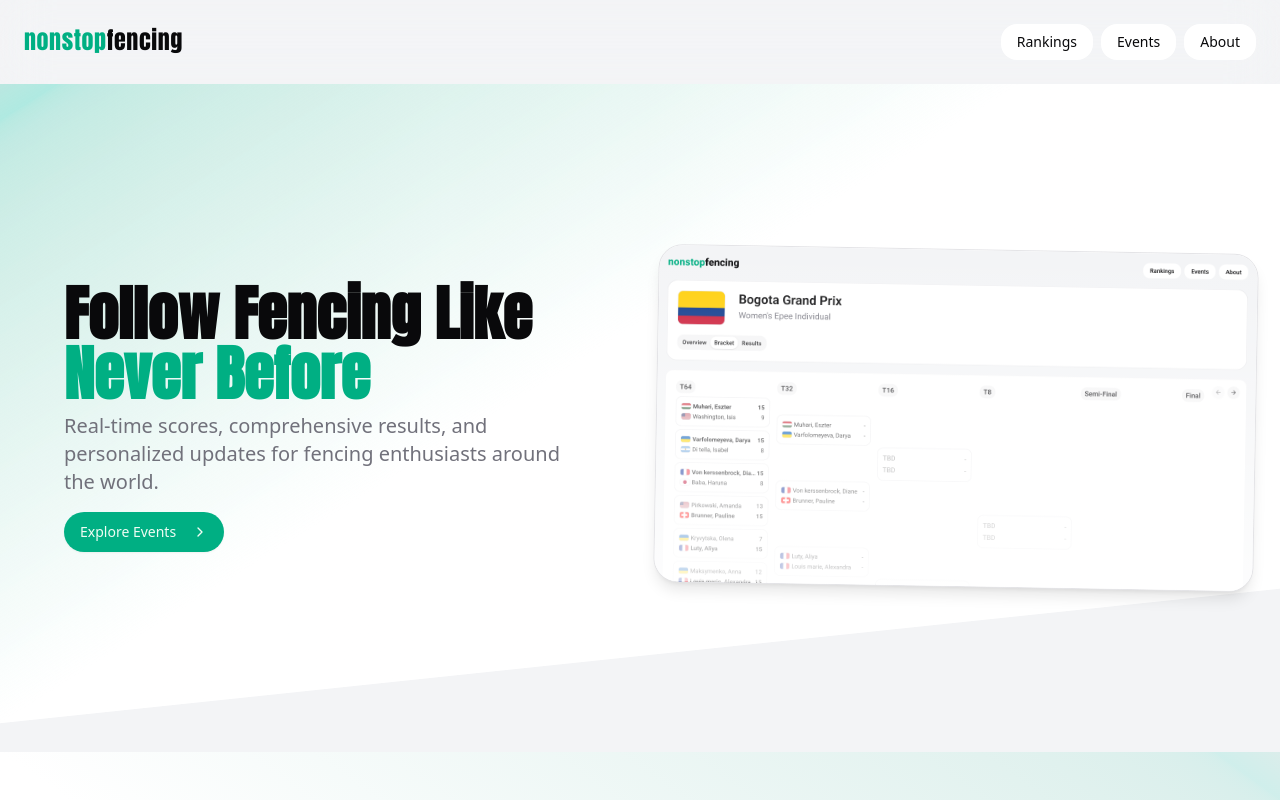
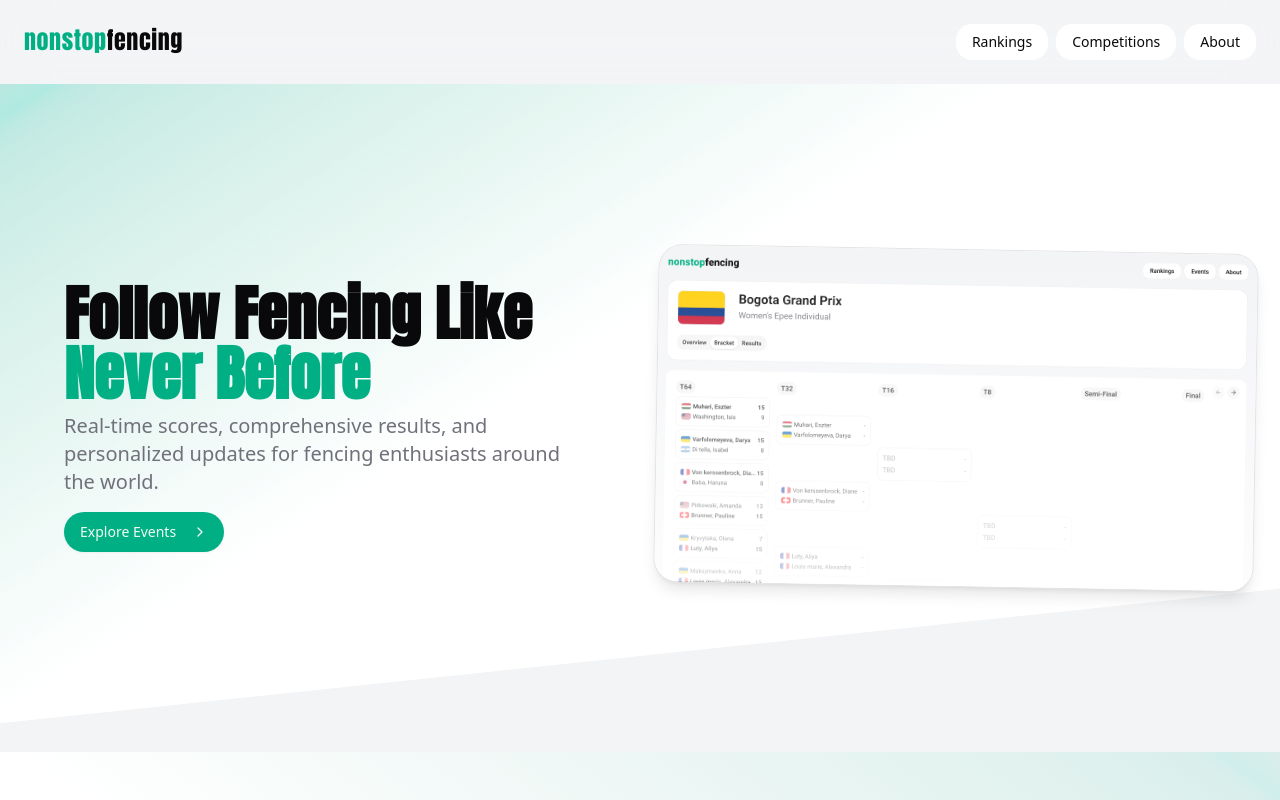
Before and after one commit to ldfMion/nonstop-fencing-2, a Next.js app in the folder apps/web/: page / in a window 1280 px wide. Shown: the top 800 px of the page. Built offline with nearby package versions, Linux system fonts and the light colour scheme.

Commit message:
adjust filter sorting to sort with next first in upcoming, rename the routes from events to competitions

```diff
--- a/apps/web/src/app/events/(browse)/events-list.tsx
+++ b/apps/web/src/app/competitions/events-list.tsx
@@ -31,10 +31,6 @@ export function EventsList({ competitions }: { competitions: Competition[] }) {
 		);
 	}
 
-	competitions.sort(
-		(b, a) => a.date.start.getTime() - b.date.start.getTime()
-	);
-
 	const groupCompetitionsByMonth = (competitions: Competition[]) => {
 		const grouped = new Map<string, Competition[]>();
 		competitions.forEach(competition => {
@@ -47,11 +43,7 @@ export function EventsList({ competitions }: { competitions: Competition[] }) {
 		});
 
 		// Create array of entries and sort by actual date, not string
-		return Array.from(grouped.entries()).sort((a, b) => {
-			const aDate = new Date(a[0]); // Parse the "Month YYYY" string
-			const bDate = new Date(b[0]);
-			return bDate.getTime() - aDate.getTime();
-		});
+		return Array.from(grouped.entries());
 	};
 
 	return (
--- a/apps/web/src/app/events/(browse)/page.tsx
+++ b/apps/web/src/app/competitions/page.tsx
@@ -1,6 +1,6 @@
 "server only";
 
-import { EventsList } from "~/app/events/(browse)/events-list";
+import { EventsList } from "~/app/competitions/events-list";
 import { z } from "zod";
 import { QUERIES } from "~/server/db/queries";
 
--- a/apps/web/src/components/custom/navbar/index.tsx
+++ b/apps/web/src/components/custom/navbar/index.tsx
@@ -28,7 +28,9 @@ function DesktopNavbar() {
 			<NavigationMenu>
 				<NavigationMenuList className="flex flex-row gap-2">
 					<DesktopBaseLink href="/">Rankings</DesktopBaseLink>
-					<DesktopBaseLink href="/events">Events</DesktopBaseLink>
+					<DesktopBaseLink href="/competitions">
+						Competitions
+					</DesktopBaseLink>
 					<DesktopBaseLink href="/about">About</DesktopBaseLink>
 				</NavigationMenuList>
 			</NavigationMenu>
@@ -45,7 +47,7 @@ function DesktopBaseLink({
 }) {
 	return (
 		<NavigationMenuItem>
-			<Link href={href} passHref className={navigationMenuTriggerStyle()}>
+			<Link href={href} className={navigationMenuTriggerStyle()}>
 				{children}
 			</Link>
 		</NavigationMenuItem>
--- a/apps/web/src/components/custom/navbar/mobile.tsx
+++ b/apps/web/src/components/custom/navbar/mobile.tsx
@@ -8,7 +8,12 @@ import {
 	NavigationMenuItem,
 	NavigationMenuList,
 } from "~/components/ui/navigation-menu";
-import { Sheet, SheetContent, SheetTrigger } from "~/components/ui/sheet";
+import {
+	Sheet,
+	SheetContent,
+	SheetTitle,
+	SheetTrigger,
+} from "~/components/ui/sheet";
 import { cn } from "~/lib/utils";
 
 export function MobileNavbar() {
@@ -26,6 +31,9 @@ export function MobileNavbar() {
 						<MenuIcon />
 					</SheetTrigger>
 					<SheetContent className="overflow-y-scroll p-10">
+						<SheetTitle className="hidden">
+							Mobile Navigation
+						</SheetTitle>
 						<NavigationMenu>
 							<NavigationMenuList className="flex flex-col items-start">
 								<MobileBaseLink
@@ -34,8 +42,8 @@ export function MobileNavbar() {
 									onOpenChange={setOpen}
 								/>
 								<MobileBaseLink
-									href="events"
-									title="Events"
+									href="competitions"
+									title="Competitions"
 									onOpenChange={setOpen}
 								/>
 								<MobileBaseLink
@@ -66,7 +74,6 @@ function MobileBaseLink({
 			<NavigationMenuItem>
 				<Link
 					href={href}
-					passHref
 					className={cn(
 						buttonVariants({ variant: "link" }),
 						"p-0 text-lg text-foreground"
--- a/apps/web/src/globals.css
+++ b/apps/web/src/globals.css
@@ -1,4 +1,5 @@
 @import "tailwindcss";
+@import "tw-animate-css";
 
 @custom-variant dark (&:is(.dark *));
 
--- a/apps/web/src/server/db/queries.ts
+++ b/apps/web/src/server/db/queries.ts
@@ -2,7 +2,7 @@
 // import { competitions, countries, events } from "./schema";
 import { competitions, countries, events, fencers, liveBouts } from "./schema";
 import { db } from ".";
-import { Competition } from "~/app/events/(browse)/events-list";
+import { Competition } from "~/app/competitions/events-list";
 import {
 	sql,
 	eq,
@@ -16,6 +16,7 @@ import {
 	aliasedTable,
 	isNull,
 	SQL,
+	asc,
 } from "drizzle-orm";
 import assert from "assert";
 import { BoutModel, EventModel, NewBoutModel } from "~/models";
@@ -33,7 +34,6 @@ export const QUERIES = {
 		} = { season: 2025, upcoming: false }
 	): Promise<Competition[]> {
 		const now = sql`now()`;
-
 		const rows = await db
 			.select({
 				id: competitions.id,
@@ -66,7 +66,7 @@ export const QUERIES = {
 					? gt(max(events.date), now)
 					: lt(max(events.date), now)
 			)
-			.orderBy(min(events.date));
+			.orderBy(asc(min(events.date)));
 
 		return rows.map(r => ({
 			id: r.id,
```
Also changed, not shown: apps/web/src/app/competitions/competition-card.tsx (renamed from apps/web/src/app/events/(browse)/competition-card.tsx), apps/web/src/app/competitions/filter.tsx (renamed from apps/web/src/app/events/(browse)/filter.tsx), apps/web/src/app/competitions/layout.tsx (renamed from apps/web/src/app/events/(browse)/layout.tsx), apps/web/src/app/competitions/loading.tsx (renamed from apps/web/src/app/events/(browse)/loading.tsx).
